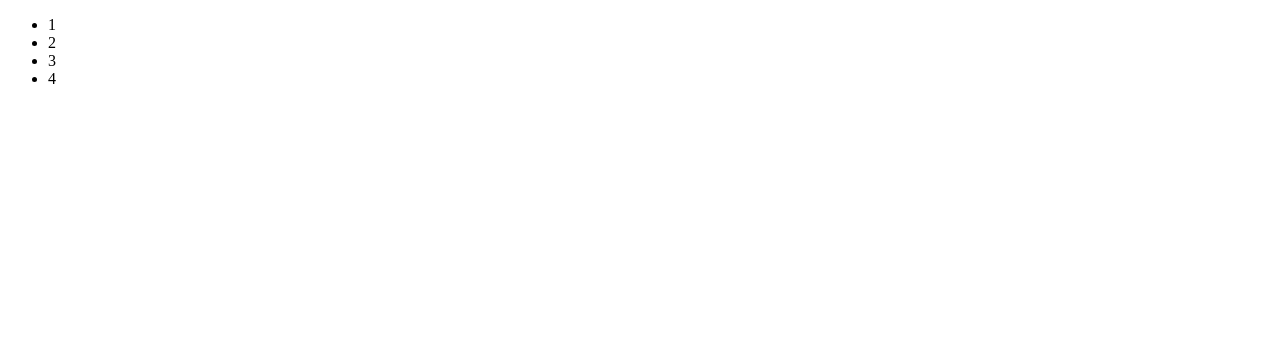
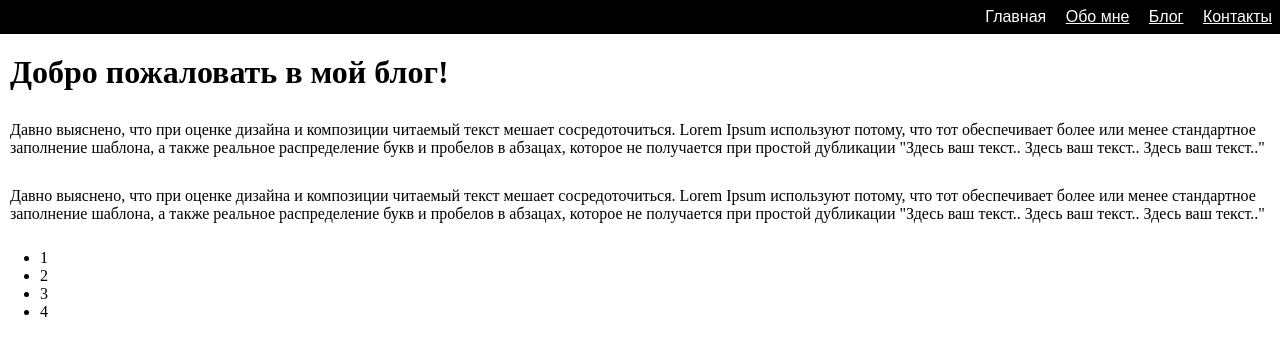
Before and after one commit to AltynaiBeisenbayeva/myproject, a plain HTML site: page index.html in a window 1280 px wide. Drawn offline with Linux system fonts and the light colour scheme.

Commit message:
more changes

```diff
--- a/index.html
+++ b/index.html
@@ -2,9 +2,28 @@
 <html>
     <head>
         <meta charset="utf-8">
-        <title>Test</title>
+        <title>Личный блог</title>
+        <link rel="icon" href="img/idea.ico.ico" type="image/x-icon">
+        <link rel="stylesheet" href="style.css">
     </head>
     <body>
+        <header>
+            <div class="header">
+                <nav>
+                    <a title="Ты на главной странице">Главная</a>
+                    <a href="aboutme.html">Обо мне</a>
+                    <a href="#">Блог</a>
+                    <a href="#">Контакты</a>
+                </nav>
+            </div>
+        </header>
+        <main>
+            <div class="main">
+                <h1>Добро пожаловать в мой блог!</h1>
+                <p>Давно выяснено, что при оценке дизайна и композиции читаемый текст мешает сосредоточиться. Lorem Ipsum используют потому, что тот обеспечивает более или менее стандартное заполнение шаблона, а также реальное распределение букв и пробелов в абзацах, которое не получается при простой дубликации "Здесь ваш текст.. Здесь ваш текст.. Здесь ваш текст.."</p>
+                <p>Давно выяснено, что при оценке дизайна и композиции читаемый текст мешает сосредоточиться. Lorem Ipsum используют потому, что тот обеспечивает более или менее стандартное заполнение шаблона, а также реальное распределение букв и пробелов в абзацах, которое не получается при простой дубликации "Здесь ваш текст.. Здесь ваш текст.. Здесь ваш текст.."</p>
+            </div>
+        </main>
         <ul>
         <li>1</li>
         <li>2</li>
--- a/style.css
+++ b/style.css
@@ -1,3 +1,25 @@
-ul {
-    font-size: 16px;
+body{
+margin: 0 auto;
 }
+
+.header{
+    border: 3px solid black;
+    background-color: black;
+    padding: 5px;
+    font-family: Arial, sans-serif;
+    text-align: right;
+}
+nav {
+    word-spacing: 15px;
+}
+
+nav a {
+    color: white;
+    word-spacing: 0px;
+}
+
+h1,
+p {
+    padding: 10px;
+    margin: 10px auto;
+}
```
Also changed, not shown: aboutme.html (added, +22 -0 lines), img/idea.ico.ico (added).
